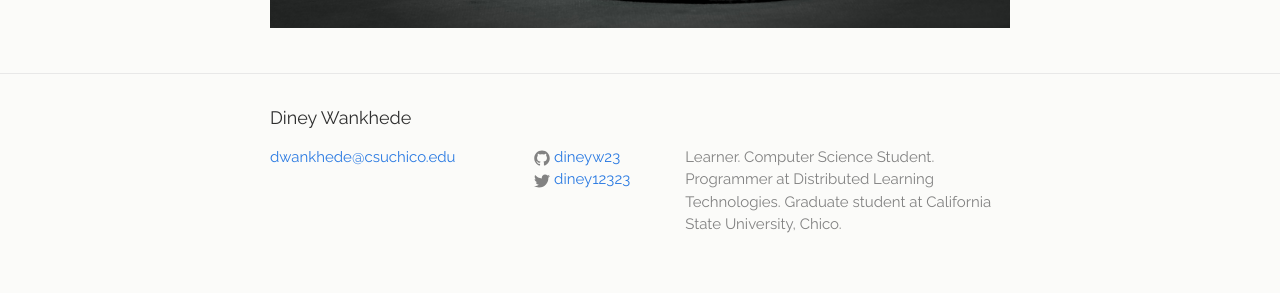
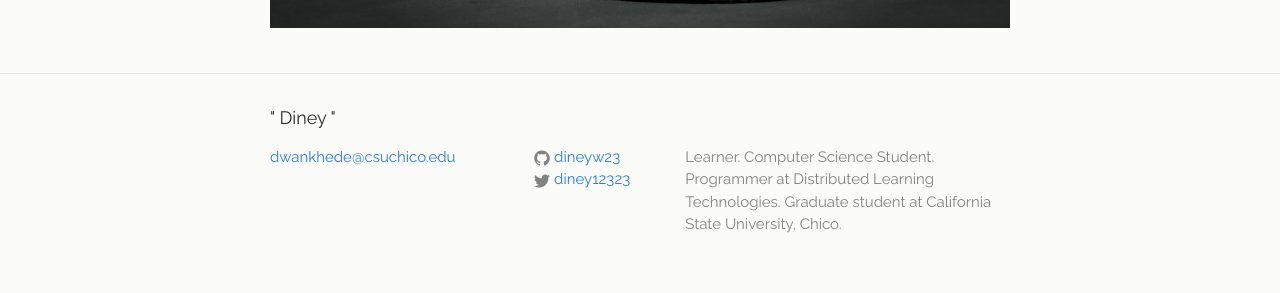
Before and after one commit to dineyw23/dineyw23.github.io, a Jekyll site: the page built from index.html, in a window 1280 px wide. Shown: the part 811-1104 px from the top of the page. Built offline with Jekyll 4.4.1, drawn with Linux system fonts in a browser that asks for light colours.

```diff
--- a/_includes/footer.html
+++ b/_includes/footer.html
@@ -2,7 +2,7 @@
 
   <div class="wrapper">
 
-    <h2 class="footer-heading">{{ site.title }}</h2>
+    <h2 class="footer-heading">" Diney "</h2>
 
     <div class="footer-col-wrapper">
       <div class="footer-col footer-col-1">
```
